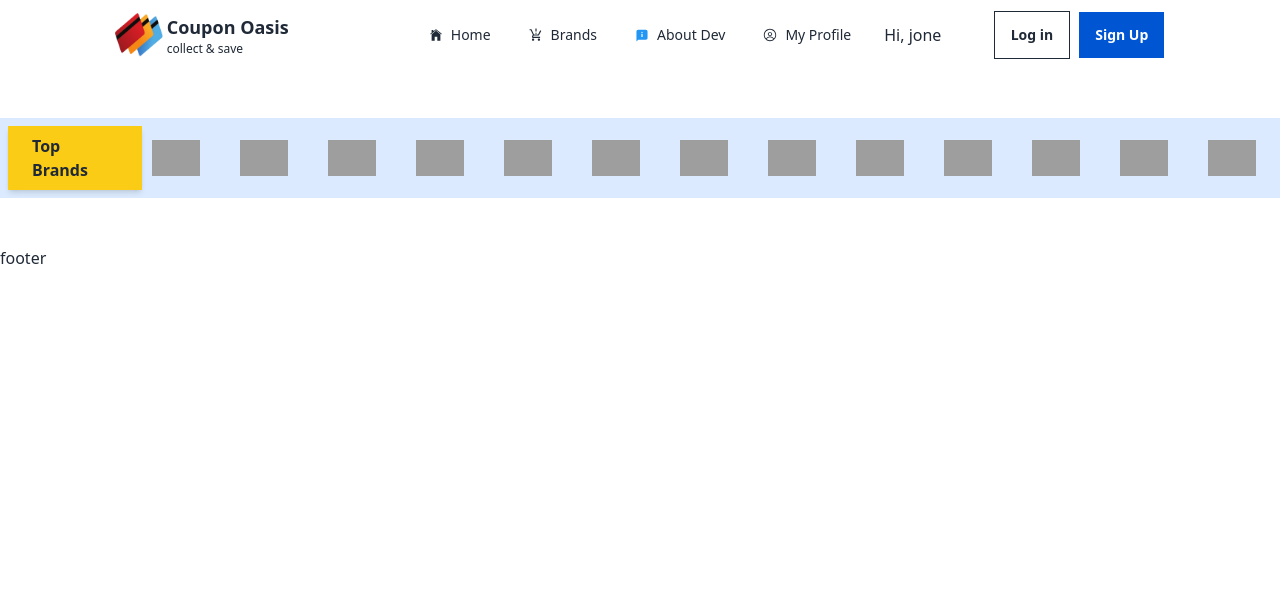
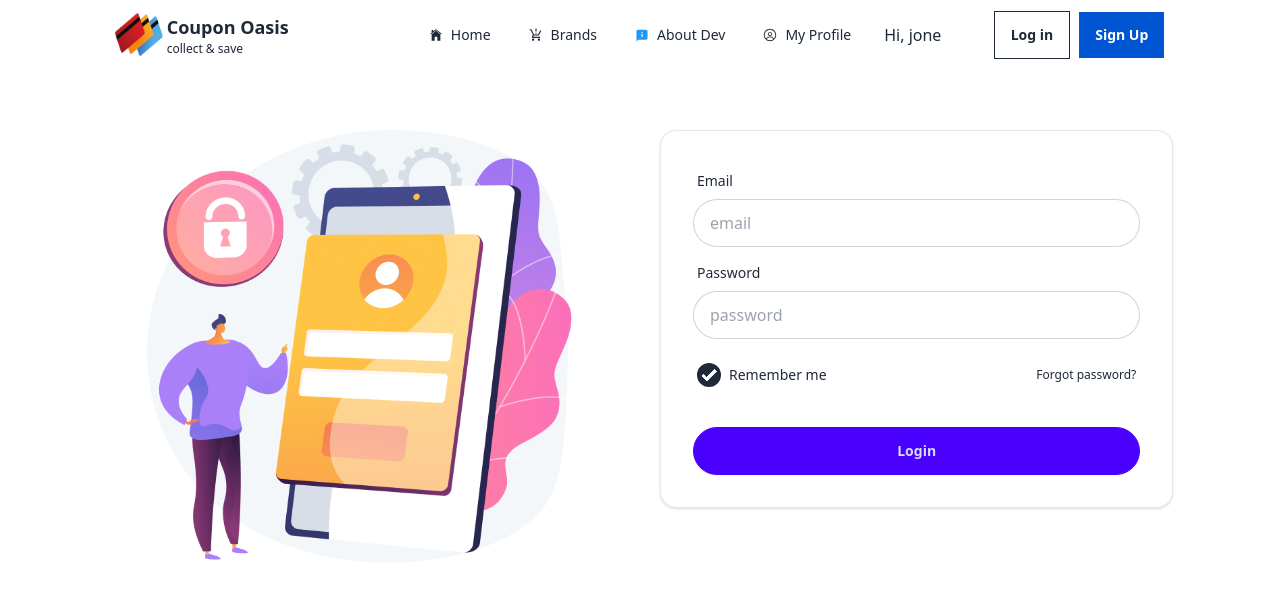
Before and after one commit to Sushanto171/discount-pro, a React (Vite) app: page /login in a window 1280 px wide. Shown: the top 598 px of the page. Built offline with nearby package versions, Linux system fonts and the light colour scheme; grey boxes are pictures that could not be loaded.

Commit message:
make login page

```diff
--- /dev/null
+++ b/src/Pages/Login/Login.jsx
@@ -0,0 +1,48 @@
+import Navbar from "../../components/Navbar/Navbar";
+import logInBanner from "../../assets/Illustration.png";
+
+const Login = () => {
+    return (
+        <div className="">
+            <Navbar />
+
+            <div className="w-11/12 md:w-10/12  mx-auto grid grid-cols-1 md:grid-cols-2 gap-10 max-h-[calc(100vh-200px)] my-5">
+                <div className="p-10">
+                    <img className="w-full h-full" src={logInBanner} alt="" />
+                </div>
+            <div className="card bg-base-100 max-h-fit w-full  shrink-0 border shadow mt-10 flex justify-center ">
+            <form className="card-body">
+                <div className="form-control">
+                <label className="label">
+                    <span className="label-text">Email</span>
+                </label>
+                <input type="email" placeholder="email" className="input input-bordered rounded-full" required />
+                </div>
+                <div className="form-control">
+                <label className="label">
+                    <span className="label-text">Password</span>
+                </label>
+                <div className="form-control">
+                <input type="password" placeholder="password" className="input input-bordered rounded-full" required />
+                </div>
+                    <div className="flex justify-between mt-4">
+                <label className="label cursor-pointer justify-normal gap-2">
+                    <input type="checkbox" defaultChecked className="checkbox rounded-full" />
+                    <span className="label-text">Remember me</span>
+                </label>
+                <label className="label">
+                    <a href="#" className="label-text-alt link link-hover">Forgot password?</a>
+                </label>
+                    </div>
+                </div>
+                <div className="form-control mt-6">
+                <button className="btn btn-primary rounded-full">Login</button>
+                </div>
+            </form>
+            </div>
+            </div>
+        </div>
+    );
+};
+
+export default Login;
--- /dev/null
+++ b/src/Pages/SignUp/SignUp.jsx
@@ -0,0 +1,10 @@
+
+const SignUp = () => {
+    return (
+        <div>
+            Sign up now
+        </div>
+    );
+};
+
+export default SignUp;
--- a/src/components/BrandsCard/BrandsCard.jsx
+++ b/src/components/BrandsCard/BrandsCard.jsx
@@ -1,12 +1,20 @@
 /* eslint-disable react/prop-types */
-
+import { useContext } from "react";
 import { FaStar } from "react-icons/fa";
+import { useNavigate } from "react-router-dom";
+import { AuthContext } from "../../Hooks/AuthContext";
 
 const BrandsCard = ({brand}) => {
     const {brand_logo, brand_name, description, rating,isSaleOn} =brand;
-
+    const {user} = useContext(AuthContext);
+    const navigate = useNavigate();
     const handleViewCoupons = ()=>{
         console.log("button clicked")
+        if(user){
+            navigate(`/brand/${brand._id}`)
+        }else{
+            navigate(`/login`)
+        }
     }
     return (
 <div>
--- a/src/components/Navbar/Navbar.jsx
+++ b/src/components/Navbar/Navbar.jsx
@@ -74,8 +74,8 @@ const Navbar = () => {
                 <h4>Hi, jone</h4>
             </div>
             <div className="flex items-center ">
-                <Link className="btn btn-outline hover:bg-amber-400 hover:border-amber-400 rounded-none">Log in</Link>
-                <Link className=" ml-2 btn btn-outline hover:bg-amber-400 hover:border-amber-400 rounded-none text-white bg-[#0056D2]">Sign Up</Link>
+                <Link to="/login" className="btn btn-outline hover:bg-amber-400 hover:border-amber-400 rounded-none">Log in</Link>
+                <Link to="/signup" className=" ml-2 btn btn-outline hover:bg-amber-400 hover:border-amber-400 rounded-none text-white bg-[#0056D2]">Sign Up</Link>
             </div>
             </div>
             </div>
```
Also changed, not shown: src/root/Root.jsx (+11 -1 lines), src/assets/Illustration.png (added).
